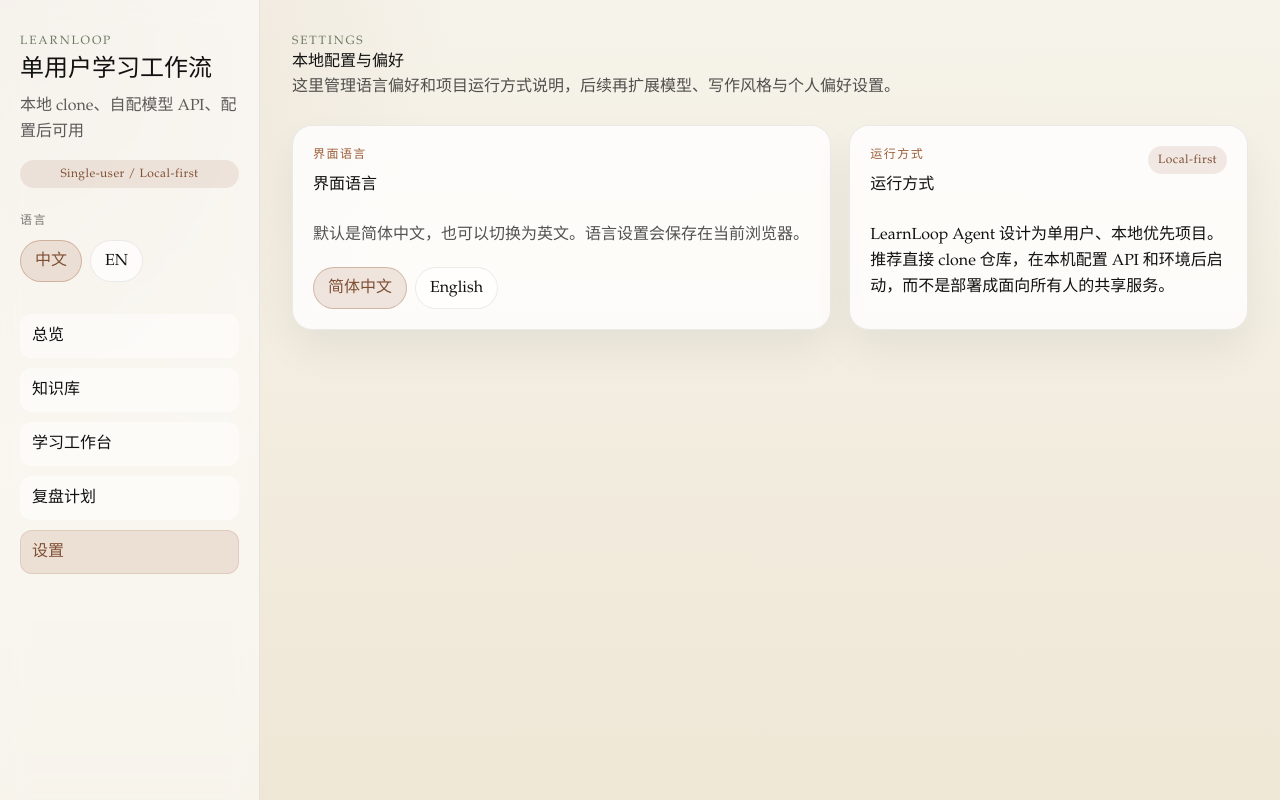
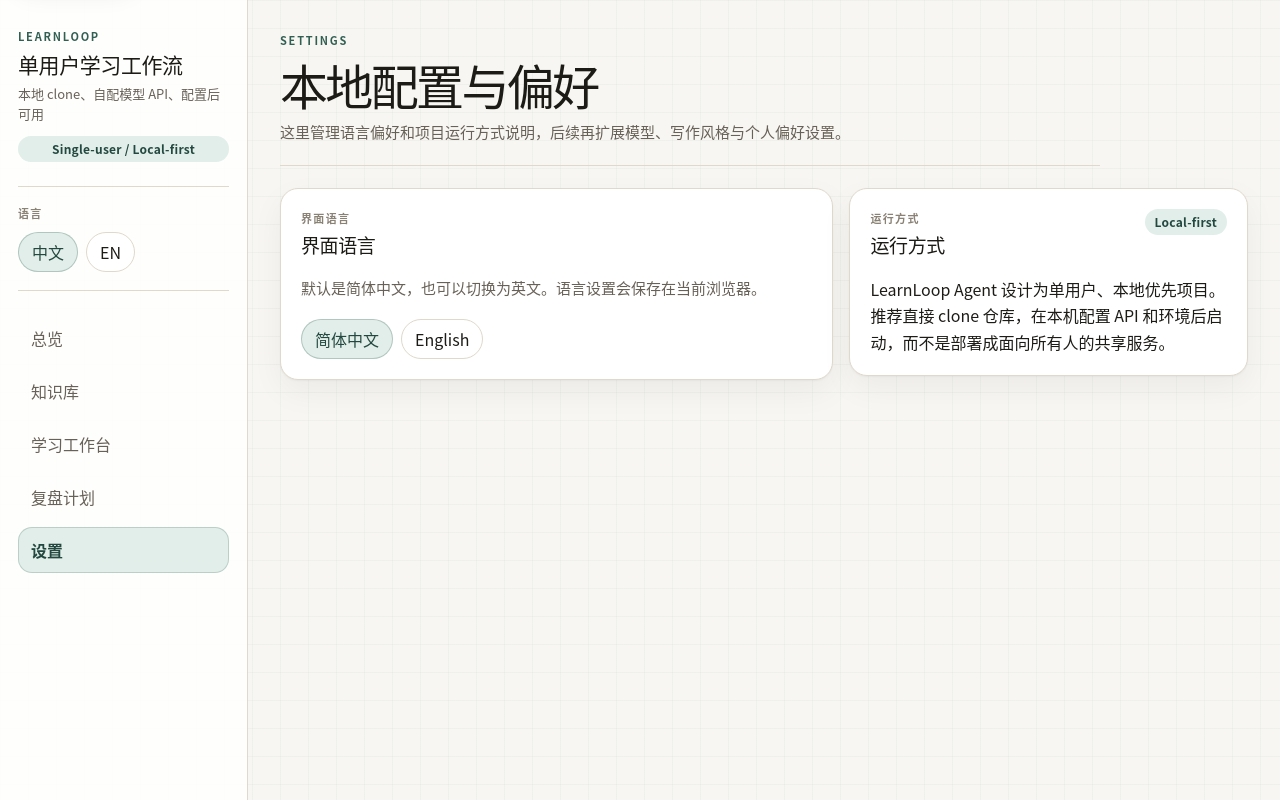
Before and after one commit to Layau-code/learnloop-agent, a Next.js app in the folder frontend/: page /settings in a window 1280 px wide. Built offline with nearby package versions, Linux system fonts and the light colour scheme.

Commit message:
style: simplify frontend workspace UI

```diff
--- a/frontend/app/globals.css
+++ b/frontend/app/globals.css
@@ -4,19 +4,47 @@
 
 :root {
   color-scheme: light;
+  --bg: #f7f6f2;
+  --bg-soft: #eeece5;
+  --surface: #ffffff;
+  --surface-muted: #faf9f5;
+  --surface-quiet: #f2f0e9;
+  --border: #dfd9cb;
+  --border-strong: #cfc6b4;
+  --text: #1d1b16;
+  --text-muted: #686157;
+  --text-soft: #8b8276;
+  --accent: #315f52;
+  --accent-strong: #23483f;
+  --accent-soft: #e2eee9;
+  --danger-soft: #f6e9e2;
+  --radius-sm: 10px;
+  --radius-md: 14px;
+  --radius-lg: 18px;
+  --shadow-card: 0 1px 2px rgba(29, 27, 22, 0.04), 0 12px 32px rgba(29, 27, 22, 0.05);
+  --shadow-soft: 0 10px 24px rgba(29, 27, 22, 0.06);
 }
 
 * {
   box-sizing: border-box;
 }
 
+html {
+  background: var(--bg);
+}
+
 body {
+  min-height: 100vh;
   margin: 0;
-  font-family: "Iowan Old Style", "Palatino Linotype", "Book Antiqua", serif;
   background:
-    radial-gradient(circle at top left, rgba(155, 93, 56, 0.12), transparent 30%),
-    linear-gradient(180deg, #f6f3ea 0%, #efe7d6 100%);
-  color: #111111;
+    linear-gradient(rgba(49, 95, 82, 0.035) 1px, transparent 1px),
+    linear-gradient(90deg, rgba(49, 95, 82, 0.035) 1px, transparent 1px),
+    var(--bg);
+  background-size: 28px 28px;
+  color: var(--text);
+  font-family: "Avenir Next", "Noto Sans CJK SC", "Hiragino Sans GB", "Microsoft YaHei", sans-serif;
+  -webkit-font-smoothing: antialiased;
+  text-rendering: optimizeLegibility;
 }
 
 a {
@@ -24,47 +52,91 @@
   text-decoration: none;
 }
 
+button,
+input,
+select,
+textarea {
+  font: inherit;
+}
+
+button {
+  color: inherit;
+}
+
+:focus-visible {
+  outline: 3px solid rgba(49, 95, 82, 0.28);
+  outline-offset: 2px;
+}
+
+.skip-link {
+  position: fixed;
+  top: 12px;
+  left: 12px;
+  z-index: 20;
+  transform: translateY(-160%);
+  border: 1px solid var(--border);
+  border-radius: 999px;
+  background: var(--surface);
+  box-shadow: var(--shadow-soft);
+  padding: 9px 14px;
+  transition: transform 160ms ease;
+}
+
+.skip-link:focus-visible {
+  transform: translateY(0);
+}
+
 .app-shell {
   min-height: 100vh;
   display: grid;
-  grid-template-columns: 260px 1fr;
+  grid-template-columns: 248px minmax(0, 1fr);
 }
 
 .sidebar {
-  border-right: 1px solid rgba(17, 17, 17, 0.08);
-  padding: 32px 20px;
-  background: rgba(255, 255, 255, 0.55);
-  backdrop-filter: blur(12px);
+  position: sticky;
+  top: 0;
+  height: 100vh;
+  display: flex;
+  flex-direction: column;
+  gap: 24px;
+  border-right: 1px solid var(--border);
+  background: rgba(255, 255, 255, 0.86);
+  padding: 28px 18px;
 }
 
 .sidebar-header {
   display: grid;
-  gap: 14px;
+  gap: 12px;
 }
 
 .sidebar-copy {
-  margin: 10px 0 0;
-  color: rgba(17, 17, 17, 0.68);
-  line-height: 1.6;
+  margin: 8px 0 0;
+  color: var(--text-muted);
+  font-size: 13px;
+  line-height: 1.55;
 }
 
 .sidebar h1 {
-  margin: 8px 0 0;
-  font-size: 24px;
-  line-height: 1.1;
+  margin: 7px 0 0;
+  font-size: 21px;
+  line-height: 1.16;
+  letter-spacing: -0.02em;
 }
 
 .locale-switcher {
-  margin-top: 24px;
   display: grid;
   gap: 10px;
+  border-top: 1px solid var(--border);
+  border-bottom: 1px solid var(--border);
+  padding: 18px 0;
 }
 
 .locale-label {
-  font-size: 12px;
+  color: var(--text-soft);
+  font-size: 11px;
+  font-weight: 700;
   letter-spacing: 0.12em;
   text-transform: uppercase;
-  color: rgba(17, 17, 17, 0.55);
 }
 
 .locale-actions {
@@ -74,19 +146,24 @@
 }
 
 .locale-button {
-  border: 1px solid rgba(17, 17, 17, 0.08);
+  min-height: 34px;
+  border: 1px solid var(--border);
   border-radius: 999px;
-  background: rgba(255, 255, 255, 0.7);
-  color: inherit;
-  padding: 8px 14px;
-  font: inherit;
+  background: var(--surface);
+  padding: 7px 13px;
   cursor: pointer;
+  transition: background 160ms ease, border-color 160ms ease, transform 160ms ease;
+}
+
+.locale-button:hover {
+  transform: translateY(-1px);
+  border-color: var(--border-strong);
 }
 
 .locale-button.is-active {
-  border-color: rgba(155, 93, 56, 0.35);
-  background: rgba(155, 93, 56, 0.14);
-  color: #7f4f33;
+  border-color: rgba(49, 95, 82, 0.28);
+  background: var(--accent-soft);
+  color: var(--accent-strong);
 }
 
 .settings-locale-actions {
@@ -94,88 +171,129 @@
 }
 
 .nav {
-  margin-top: 32px;
   display: grid;
-  gap: 10px;
+  gap: 7px;
 }
 
 .nav a {
+  border: 1px solid transparent;
+  border-radius: var(--radius-md);
+  color: var(--text-muted);
   padding: 10px 12px;
-  border-radius: 12px;
-  background: rgba(255, 255, 255, 0.5);
+  transition: background 160ms ease, border-color 160ms ease, color 160ms ease;
+}
+
+.nav a:hover {
+  background: var(--surface-muted);
+  color: var(--text);
 }
 
 .nav a.is-active {
-  background: rgba(155, 93, 56, 0.14);
-  color: #7f4f33;
-  box-shadow: inset 0 0 0 1px rgba(155, 93, 56, 0.16);
+  border-color: rgba(49, 95, 82, 0.22);
+  background: var(--accent-soft);
+  color: var(--accent-strong);
+  font-weight: 700;
 }
 
 .main {
+  width: 100%;
+  max-width: 1440px;
   padding: 32px;
 }
 
 .page {
   display: grid;
-  gap: 24px;
-}
-
-.dashboard-grid {
-  display: grid;
-  grid-template-columns: 1.15fr 0.85fr;
-  gap: 18px;
+  gap: 22px;
 }
 
 .page-header {
-  max-width: 720px;
+  display: grid;
+  gap: 10px;
+  max-width: 820px;
+  border-bottom: 1px solid var(--border);
+  padding-bottom: 20px;
+}
+
+.page-header h2 {
+  margin: 0;
+  font-size: clamp(30px, 4vw, 48px);
+  line-height: 1.05;
+  letter-spacing: -0.055em;
 }
 
 .eyebrow {
   margin: 0;
-  font-size: 12px;
+  color: var(--accent);
+  font-size: 11px;
+  font-weight: 800;
   letter-spacing: 0.16em;
   text-transform: uppercase;
-  color: #6e7b63;
 }
 
 .lede {
-  color: rgba(17, 17, 17, 0.72);
-  line-height: 1.7;
+  margin: 0;
+  color: var(--text-muted);
+  font-size: 15px;
+  line-height: 1.75;
+}
+
+.dashboard-grid,
+.card-grid {
+  display: grid;
+  gap: 16px;
+}
+
+.dashboard-grid {
+  grid-template-columns: minmax(0, 1fr) minmax(320px, 0.72fr);
+  align-items: start;
 }
 
 .card-grid {
-  display: grid;
-  grid-template-columns: repeat(auto-fit, minmax(220px, 1fr));
-  gap: 18px;
+  grid-template-columns: repeat(auto-fit, minmax(240px, 1fr));
+}
+
+.card,
+.detail-panel,
+.chunk-card,
+.message-card,
+.list-card {
+  border: 1px solid var(--border);
+  background: var(--surface);
 }
 
 .card {
+  border-radius: var(--radius-lg);
+  box-shadow: var(--shadow-card);
   padding: 20px;
-  border-radius: 20px;
-  background: rgba(255, 255, 255, 0.78);
-  border: 1px solid rgba(17, 17, 17, 0.08);
-  box-shadow: 0 20px 40px rgba(17, 17, 17, 0.06);
+}
+
+.card h3,
+.card h4 {
+  margin: 0;
+  letter-spacing: -0.02em;
 }
 
 .card h3 {
-  margin: 8px 0;
+  margin-top: 4px;
+  font-size: 19px;
 }
 
 .card h4 {
-  margin: 0 0 8px;
-  font-size: 16px;
+  font-size: 15px;
 }
 
 .card p {
   margin: 0;
-  line-height: 1.6;
+  line-height: 1.65;
 }
 
 .card-label {
-  font-size: 12px;
+  margin: 0;
+  color: var(--text-soft);
+  font-size: 11px;
+  font-weight: 800;
+  letter-spacing: 0.12em;
   text-transform: uppercase;
-  letter-spacing: 0.12em;
-  color: #9b5d38;
 }
 
 .card-tall {
@@ -184,10 +302,10 @@
 
 .section-heading {
   display: flex;
+  align-items: flex-start;
   justify-content: space-between;
-  gap: 16px;
-  align-items: flex-start;
-  margin-bottom: 18px;
+  gap: 14px;
+  margin-bottom: 16px;
 }
 
 .field {
@@ -196,36 +314,47 @@
 }
 
 .field span {
+  color: var(--text-muted);
   font-size: 13px;
-  color: rgba(17, 17, 17, 0.72);
+  font-weight: 650;
 }
 
 .field input,
 .field select,
 .field textarea {
   width: 100%;
-  border: 1px solid rgba(17, 17, 17, 0.12);
-  border-radius: 14px;
-  background: rgba(255, 255, 255, 0.82);
-  padding: 12px 14px;
-  font: inherit;
-  color: inherit;
+  border: 1px solid var(--border);
+  border-radius: var(--radius-md);
+  background: var(--surface-muted);
+  color: var(--text);
+  padding: 11px 12px;
+  transition: background 160ms ease, border-color 160ms ease, box-shadow 160ms ease;
+}
+
+.field input:focus,
+.field select:focus,
+.field textarea:focus {
+  border-color: rgba(49, 95, 82, 0.38);
+  background: var(--surface);
+  box-shadow: 0 0 0 4px rgba(49, 95, 82, 0.08);
+  outline: none;
 }
 
 .field textarea {
+  min-height: 140px;
   resize: vertical;
 }
 
 .stack-form,
 .stack-list {
   display: grid;
-  gap: 14px;
+  gap: 12px;
 }
 
 .action-row {
   display: flex;
   align-items: center;
-  gap: 12px;
+  gap: 10px;
   flex-wrap: wrap;
 }
 
@@ -235,102 +364,112 @@
 
 .button-primary,
 .button-secondary {
-  border: none;
+  min-height: 38px;
+  border: 1px solid transparent;
   border-radius: 999px;
-  padding: 10px 16px;
-  font: inherit;
+  padding: 9px 15px;
   cursor: pointer;
+  font-weight: 750;
+  transition: background 160ms ease, border-color 160ms ease, color 160ms ease, transform 160ms ease;
 }
 
 .button-primary {
-  background: #111111;
-  color: #f7f1e3;
+  background: var(--accent);
+  color: #ffffff;
+}
+
+.button-primary:hover {
+  background: var(--accent-strong);
+  transform: translateY(-1px);
+}
+
+.button-secondary {
+  border-color: var(--border);
+  background: var(--surface-muted);
+  color: var(--text-muted);
+}
+
+.button-secondary:hover {
+  background: var(--surface);
+  color: var(--text);
 }
 
 .button-primary:disabled,
 .button-secondary:disabled {
   cursor: not-allowed;
   opacity: 0.55;
-}
-
-.button-secondary {
-  background: rgba(17, 17, 17, 0.08);
-  color: #111111;
+  transform: none;
 }
 
 .status-text,
 .muted {
-  color: rgba(17, 17, 17, 0.66);
-}
-
-.list-card,
-.detail-panel,
-.chunk-card {
-  border-radius: 16px;
-  border: 1px solid rgba(17, 17, 17, 0.08);
-  background: rgba(255, 255, 255, 0.64);
+  color: var(--text-muted);
 }
 
 .list-card {
   display: grid;
-  gap: 4px;
+  gap: 5px;
   width: 100%;
-  padding: 14px;
-  text-align: left;
-  font: inherit;
+  border-radius: var(--radius-md);
+  background: var(--surface-muted);
   color: inherit;
   cursor: pointer;
+  padding: 13px;
+  text-align: left;
+  transition: background 160ms ease, border-color 160ms ease, transform 160ms ease;
+}
+
+.list-card:hover {
+  background: var(--surface);
+  border-color: var(--border-strong);
+  transform: translateY(-1px);
 }
 
 .list-card.is-active {
-  border-color: rgba(155, 93, 56, 0.4);
-  box-shadow: inset 0 0 0 1px rgba(155, 93, 56, 0.15);
+  border-color: rgba(49, 95, 82, 0.32);
+  background: var(--accent-soft);
 }
 
 .list-card span {
+  color: var(--text-muted);
   font-size: 13px;
-  color: rgba(17, 17, 17, 0.65);
+}
+
+.detail-panel,
+.chunk-card,
+.message-card {
+  border-radius: var(--radius-md);
+  background: var(--surface-muted);
+  padding: 14px;
 }
 
 .detail-panel {
-  padding: 16px;
   display: grid;
   gap: 12px;
 }
 
-.chunk-card {
-  padding: 12px 14px;
+.chunk-card,
+.message-card {
   display: grid;
-  gap: 8px;
+  gap: 9px;
 }
 
-.message-card {
-  border-radius: 16px;
-  border: 1px solid rgba(17, 17, 17, 0.08);
-  background: rgba(255, 255, 255, 0.58);
-  padding: 14px;
-  display: grid;
-  gap: 10px;
+.message-meta,
+.draft-header {
+  display: flex;
+  align-items: flex-start;
+  justify-content: space-between;
+  gap: 12px;
 }
 
 .message-meta {
-  display: flex;
   align-items: center;
-  justify-content: space-between;
-  gap: 10px;
   flex-wrap: wrap;
-}
-
-.draft-header {
-  display: flex;
-  justify-content: space-between;
-  gap: 12px;
-  align-items: flex-start;
 }
 
 .markdown-preview {
   display: grid;
-  gap: 8px;
+  gap: 7px;
 }
 
 .markdown-preview.compact p {
@@ -341,18 +480,22 @@
   display: inline-flex;
   align-items: center;
   justify-content: center;
-  min-height: 28px;
-  padding: 0 10px;
+  min-height: 26px;
+  border: 1px solid transparent;
   border-radius: 999px;
+  background: var(--accent-soft);
+  color: var(--accent-strong);
+  padding: 0 9px;
   font-size: 12px;
-  letter-spacing: 0.04em;
-  background: rgba(155, 93, 56, 0.12);
-  color: #7f4f33;
+  font-weight: 700;
+  letter-spacing: 0.02em;
+  white-space: nowrap;
 }
 
 .pill.subtle {
-  background: rgba(17, 17, 17, 0.06);
-  color: rgba(17, 17, 17, 0.68);
+  border-color: var(--border);
+  background: var(--surface);
+  color: var(--text-muted);
 }
 
 .knowledge-grid {
@@ -370,21 +513,45 @@
   flex-wrap: wrap;
 }
 
-@media (max-width: 900px) {
+@media (max-width: 1100px) {
+  .app-shell {
+    grid-template-columns: 220px minmax(0, 1fr);
+  }
+
+  .dashboard-grid {
+    grid-template-columns: 1fr;
+  }
+}
+
+@media (max-width: 760px) {
   .app-shell {
     grid-template-columns: 1fr;
   }
 
   .sidebar {
-    border-right: none;
-    border-bottom: 1px solid rgba(17, 17, 17, 0.08);
+    position: relative;
+    height: auto;
+    padding: 18px;
   }
 
-  .dashboard-grid {
-    grid-template-columns: 1fr;
+  .nav {
+    grid-template-columns: repeat(2, minmax(0, 1fr));
   }
 
+  .main {
+    padding: 20px 14px 28px;
+  }
+
+  .page-header h2 {
+    font-size: 32px;
+  }
+
+  .section-heading,
   .draft-header {
     flex-direction: column;
   }
+
+  .card {
+    padding: 16px;
+  }
 }
--- a/frontend/components/app-shell.tsx
+++ b/frontend/components/app-shell.tsx
@@ -26,6 +26,9 @@
 
   return (
     <div className="app-shell">
+      <a className="skip-link" href="#main-content">
+        {app.skipToContent}
+      </a>
       <aside className="sidebar">
         <div className="sidebar-header">
           <div>
@@ -41,7 +44,7 @@
           <LocaleSwitcher locale={locale} onSelect={setLocale} />
         </div>
 
-        <nav className="nav">
+        <nav className="nav" aria-label={app.navigation}>
           {navItems.map((item) => {
             const isActive = pathname === item.href;
             const label = app.nav[item.key];
@@ -53,7 +56,9 @@
           })}
         </nav>
       </aside>
-      <main className="main">{children}</main>
+      <main id="main-content" className="main">
+        {children}
+      </main>
     </div>
   );
 }
--- a/frontend/lib/i18n/messages.ts
+++ b/frontend/lib/i18n/messages.ts
@@ -7,6 +7,8 @@
       title: "单用户学习工作流",
       subtitle: "本地 clone、自配模型 API、配置后可用",
       mode: "Single-user / Local-first",
+      skipToContent: "跳到主要内容",
+      navigation: "主导航",
       nav: {
         overview: "总览",
         knowledge: "知识库",
@@ -142,6 +144,8 @@
       title: "Single-user Learning Workflow",
       subtitle: "Clone locally and plug in your own model API",
       mode: "Single-user / Local-first",
+      skipToContent: "Skip to main content",
+      navigation: "Primary navigation",
       nav: {
         overview: "Overview",
         knowledge: "Knowledge",
```
Also changed, not shown: frontend/features/study/study-workbench.tsx (+11 -7 lines), 1 other file (tests, documents, lock files or other folders).
